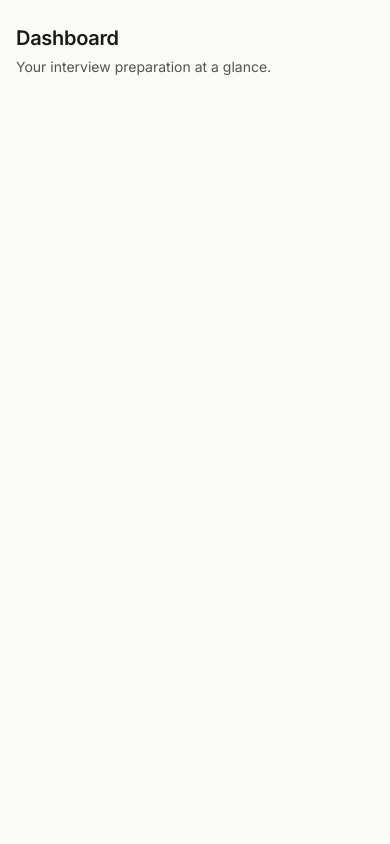
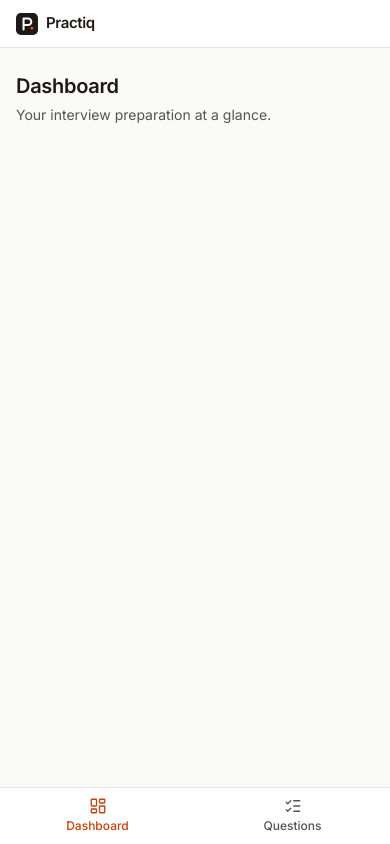
Before and after one commit to sinankp31/Practiq, a React (Vite) app: page / in a window 390 px wide. Built offline with nearby package versions, Linux system fonts and the light colour scheme.

Commit message:
feat: add responsive sidebar and mobile navigation

```diff
--- a/src/app/AppShell.tsx
+++ b/src/app/AppShell.tsx
@@ -1,9 +1,26 @@
 import { Outlet } from 'react-router-dom'
+import { Sidebar } from '@/components/layout/Sidebar'
+import { BottomNav } from '@/components/layout/BottomNav'
+import { MobileHeader } from '@/components/layout/MobileHeader'
 
 export function AppShell() {
   return (
-    <main className="mx-auto w-full max-w-5xl px-4 py-6 sm:px-6 lg:px-10 lg:py-10">
-      <Outlet />
-    </main>
+    <div className="min-h-dvh">
+      <a
+        href="#main"
+        className="sr-only focus:not-sr-only focus:fixed focus:left-3 focus:top-3 focus:z-50 focus:rounded-control focus:bg-ink focus:px-3 focus:py-2 focus:text-canvas"
+      >
+        Skip to content
+      </a>
+      <Sidebar />
+      <MobileHeader />
+      {/* pb clears the fixed bottom nav (3.5rem) below lg; pl clears the sidebar at lg+ */}
+      <div className="pb-[calc(3.5rem+env(safe-area-inset-bottom))] lg:pb-0 lg:pl-60">
+        <main id="main" className="mx-auto w-full max-w-5xl px-4 py-6 sm:px-6 lg:px-10 lg:py-10">
+          <Outlet />
+        </main>
+      </div>
+      <BottomNav />
+    </div>
   )
 }
--- /dev/null
+++ b/src/app/navItems.ts
@@ -0,0 +1,14 @@
+import { LayoutDashboard, ListChecks, type LucideIcon } from 'lucide-react'
+
+export interface NavItem {
+  to: string
+  label: string
+  icon: LucideIcon
+  /** Match only the exact path (needed for the index route). */
+  end?: boolean
+}
+
+export const NAV_ITEMS: readonly NavItem[] = [
+  { to: '/', label: 'Dashboard', icon: LayoutDashboard, end: true },
+  { to: '/questions', label: 'Questions', icon: ListChecks },
+]
--- /dev/null
+++ b/src/components/layout/BottomNav.tsx
@@ -0,0 +1,31 @@
+import { NavLink } from 'react-router-dom'
+import { NAV_ITEMS } from '@/app/navItems'
+
+/** Mobile/tablet navigation: thumb-reachable tab bar, hidden at lg+. */
+export function BottomNav() {
+  return (
+    <nav
+      aria-label="Primary"
+      className="fixed inset-x-0 bottom-0 z-30 border-t border-border bg-surface pb-[env(safe-area-inset-bottom)] lg:hidden"
+    >
+      <ul className="grid grid-cols-2">
+        {NAV_ITEMS.map(({ to, label, icon: Icon, end }) => (
+          <li key={to}>
+            <NavLink
+              to={to}
+              end={end}
+              className={({ isActive }) =>
+                `flex h-14 flex-col items-center justify-center gap-0.5 text-2xs font-medium transition-colors ${
+                  isActive ? 'text-accent-hover' : 'text-muted'
+                }`
+              }
+            >
+              <Icon size={18} strokeWidth={1.75} aria-hidden="true" />
+              {label}
+            </NavLink>
+          </li>
+        ))}
+      </ul>
+    </nav>
+  )
+}
--- /dev/null
+++ b/src/components/layout/Logo.tsx
@@ -0,0 +1,19 @@
+export function Logo({ className = '' }: { className?: string }) {
+  return (
+    <span className={`inline-flex items-center gap-2 ${className}`}>
+      <svg width="22" height="22" viewBox="0 0 32 32" aria-hidden="true">
+        <rect width="32" height="32" rx="7" fill="var(--color-ink)" />
+        <path
+          d="M11 24V8h6.5a4.75 4.75 0 0 1 0 9.5H11"
+          fill="none"
+          stroke="var(--color-canvas)"
+          strokeWidth="3"
+          strokeLinecap="round"
+          strokeLinejoin="round"
+        />
+        <circle cx="23" cy="22" r="2" fill="var(--color-accent)" />
+      </svg>
+      <span className="text-[0.9375rem] font-semibold tracking-tight">Practiq</span>
+    </span>
+  )
+}
--- /dev/null
+++ b/src/components/layout/MobileHeader.tsx
@@ -0,0 +1,10 @@
+import { Logo } from './Logo'
+
+/** Compact brand bar for screens without the sidebar. */
+export function MobileHeader() {
+  return (
+    <header className="sticky top-0 z-20 flex h-12 items-center border-b border-border bg-surface/95 px-4 backdrop-blur-sm sm:px-6 lg:hidden">
+      <Logo />
+    </header>
+  )
+}
--- /dev/null
+++ b/src/components/layout/Sidebar.tsx
@@ -0,0 +1,39 @@
+import { NavLink } from 'react-router-dom'
+import { NAV_ITEMS } from '@/app/navItems'
+import { Logo } from './Logo'
+
+/** Desktop navigation. Hidden below the lg breakpoint (BottomNav takes over). */
+export function Sidebar() {
+  return (
+    <aside className="fixed inset-y-0 left-0 hidden w-60 flex-col border-r border-border bg-surface lg:flex">
+      <div className="flex h-14 items-center px-5">
+        <Logo />
+      </div>
+
+      <nav aria-label="Primary" className="flex-1 px-3 pt-2">
+        <ul className="space-y-0.5">
+          {NAV_ITEMS.map(({ to, label, icon: Icon, end }) => (
+            <li key={to}>
+              <NavLink
+                to={to}
+                end={end}
+                className={({ isActive }) =>
+                  `flex h-9 items-center gap-2.5 rounded-control px-2.5 text-sm font-medium transition-colors ${
+                    isActive
+                      ? 'bg-accent-soft text-accent-hover'
+                      : 'text-muted hover:bg-subtle hover:text-ink'
+                  }`
+                }
+              >
+                <Icon size={16} strokeWidth={1.75} aria-hidden="true" />
+                {label}
+              </NavLink>
+            </li>
+          ))}
+        </ul>
+      </nav>
+
+      <p className="px-5 py-4 text-2xs text-faint">Practice with purpose.</p>
+    </aside>
+  )
+}
```
